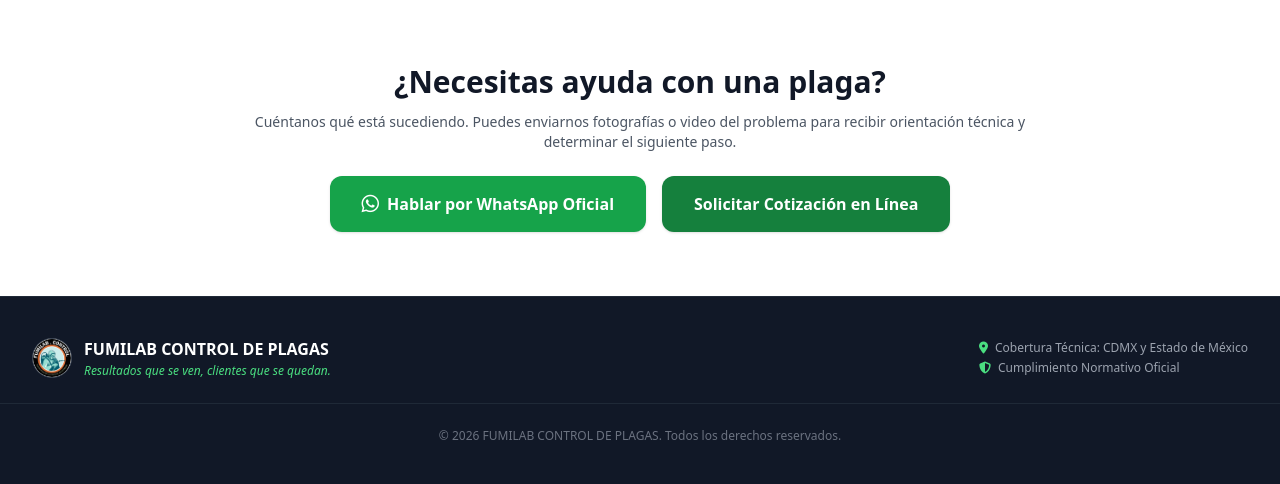
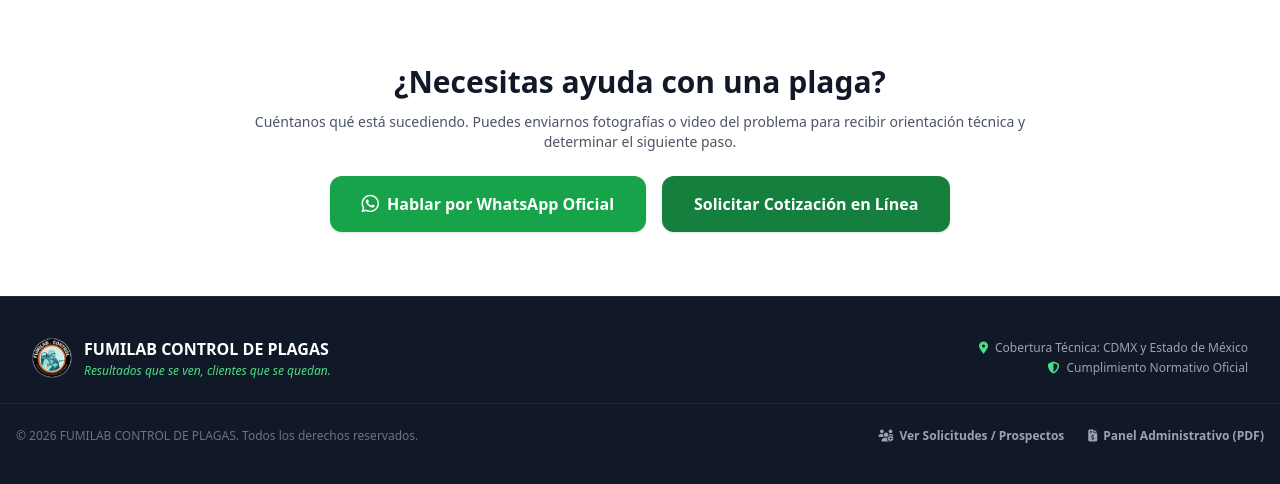
Before and after one commit to oscardavilam-debug/control-plagas-bot, a Flask app: page / in a window 1280 px wide. Shown: the part 5031-5515 px from the top of the page. Run offline with Flask 3, Linux system fonts and the light colour scheme; some libraries are stand-ins or nearby versions.

Commit message:
Agregar enlaces directos a la administracion

```diff
--- a/templates/landing.html
+++ b/templates/landing.html
@@ -468,7 +468,7 @@
         </div>
     </section>
 
-    <!-- PIE DE PÁGINA CON LOGO CIRCULAR -->
+    <!-- PIE DE PÁGINA CON LOGO Y ACCESO A ADMINISTRACIÓN -->
     <footer class="bg-gray-900 text-gray-400 py-10 text-xs border-t border-gray-800">
         <div class="max-w-7xl mx-auto px-4 sm:px-6 lg:px-8 flex flex-col sm:flex-row justify-between items-center gap-4 text-center sm:text-left">
             <div class="flex items-center space-x-3">
@@ -478,13 +478,25 @@
                     <p class="text-green-400 italic mt-0.5">Resultados que se ven, clientes que se quedan.</p>
                 </div>
             </div>
-            <div class="space-y-1">
+            <div class="space-y-1 sm:text-right">
                 <p><i class="fas fa-map-marker-alt text-green-400 mr-1"></i> Cobertura Técnica: CDMX y Estado de México</p>
                 <p><i class="fas fa-shield-alt text-green-400 mr-1"></i> Cumplimiento Normativo Oficial</p>
             </div>
         </div>
-        <div class="max-w-7xl mx-auto px-4 mt-6 pt-6 border-t border-gray-800 text-center text-gray-500">
-            &copy; 2026 FUMILAB CONTROL DE PLAGAS. Todos los derechos reservados.
+
+        <!-- ENLACES ADMINISTRATIVOS DIRECTOS -->
+        <div class="max-w-7xl mx-auto px-4 mt-6 pt-6 border-t border-gray-800 flex flex-col sm:flex-row justify-between items-center gap-3 text-gray-500">
+            <div>
+                &copy; 2026 FUMILAB CONTROL DE PLAGAS. Todos los derechos reservados.
+            </div>
+            <div class="flex space-x-6 text-xs font-semibold">
+                <a href="/prospectos" class="text-gray-400 hover:text-green-400 transition flex items-center gap-1.5">
+                    <i class="fas fa-users-cog"></i> Ver Solicitudes / Prospectos
+                </a>
+                <a href="/panel" class="text-gray-400 hover:text-green-400 transition flex items-center gap-1.5">
+                    <i class="fas fa-file-invoice-dollar"></i> Panel Administrativo (PDF)
+                </a>
+            </div>
         </div>
     </footer>
 
```
